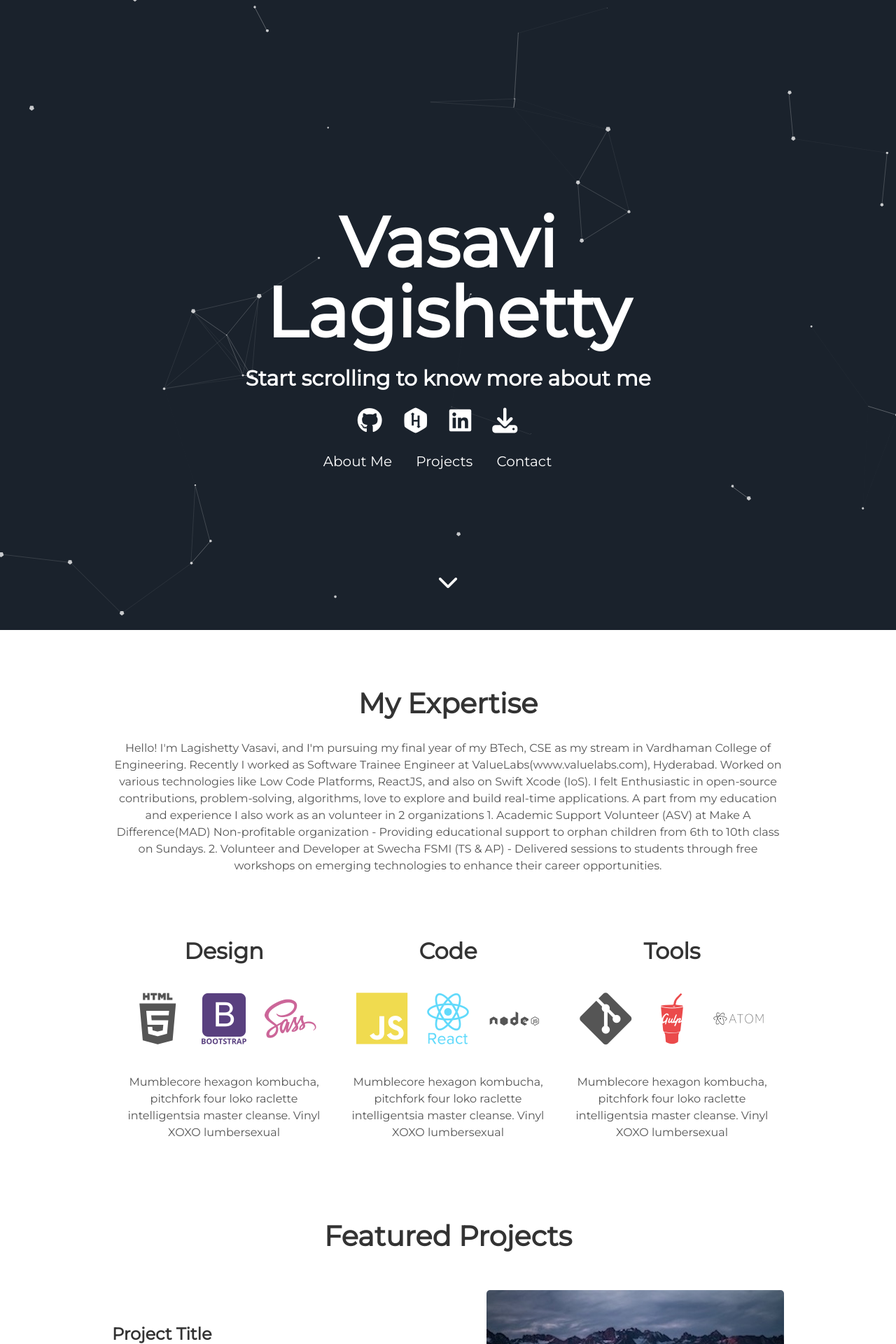
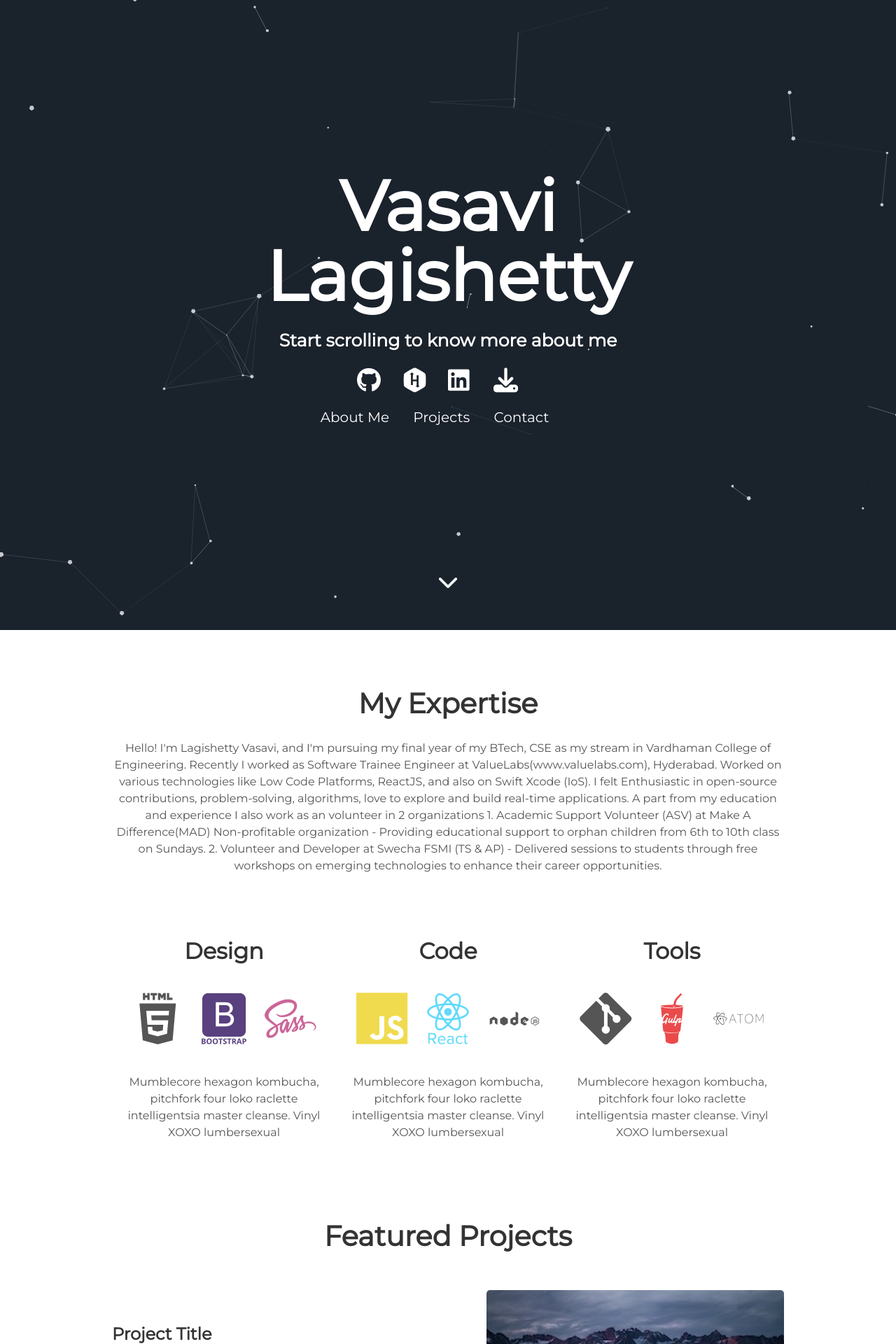
Before and after one commit to VasaviLagishetty/VasaviLagishetty.github.io, a Jekyll site: the page built from index.html, in a window 1280 px wide. Shown: the top 1920 px of the page at 70% size. Built offline with Jekyll 4.4.1, drawn with Linux system fonts in a browser that asks for light colours; nearby versions of some CDN libraries.

Commit message:
updated profile icons and css

```diff
--- a/_includes/header.html
+++ b/_includes/header.html
@@ -1,14 +1,5 @@
 <head>
   <script src='https://kit.fontawesome.com/a076d05399.js'></script>
-  <style>
-    #icon{
-      font-size: 36px;
-      color : white;
-      margin-right : 30px;
-      margin-bottom: 15px;
-    }
-
-  </style>
 </head>
 <div id="particles-js">
   <div class="header">
--- a/assets/css/main.css
+++ b/assets/css/main.css
@@ -3775,7 +3775,7 @@
 	text-align:center;
 	color:#fff;
 	position:absolute;
-	top:50%;
+	top:43%;
 	left:50%;
 	margin:0 auto;
 	-webkit-transform:translate(-50%,
@@ -3800,24 +3800,22 @@
 	display:block;
 	line-height:1;
 	color:#fff;
-	margin-top:30px
+    margin-top:30px;
 }
 @media only screen and (min-width: 550px) {
 	.header .site-description {
-		font-size:30px
+		font-size:25px
 	}
 }
 .header-links {
-	margin:10px
+    margin-right: 38px;
+    margin-top: 10px;
 }
 .header-links .link {
 	color:#fff;
 	text-decoration:none;
-    font-size:15px;
-    margin-left: 0px;
-    margin-top:10px;
-    margin-right: 30px;
-
+    font-size:20px;
+    margin : 15px;
 }
 @media only screen and (min-width: 550px) {
 	.header-links .link {
@@ -3830,27 +3828,27 @@
 	text-align:center
 }
 .down,
-.header-icons .icon {
+.header-icons #icon {
 	color:#fff;
 	text-align:center
 }
-.header-icons .icon {
-	height:20px;
-	padding:10px;
+.header-icons #icon {
+    height:20px;
+    margin-right: 35px;
+    margin-bottom: 15px;
 	transition:all .7s;
 	width:20px;
-	font-size:20px;
-	margin:5px
-}
-.header-icons .icon:active,
-.header-icons .icon:hover {
+	font-size:30px;
+}
+.header-icons #icon:active,
+.header-icons #icon:hover {
 	color:#000;
 }
 @media only screen and (min-width: 550px) {
-	.header-icons .icon {
-		width:35px;
-		height:35px;
-		font-size:35px
+	.header-icons #icon {
+		width:30px;
+		height:30px;
+        font-size:35px;
 	}
 }
 .down {
```
Also changed, not shown: 1 other file.
